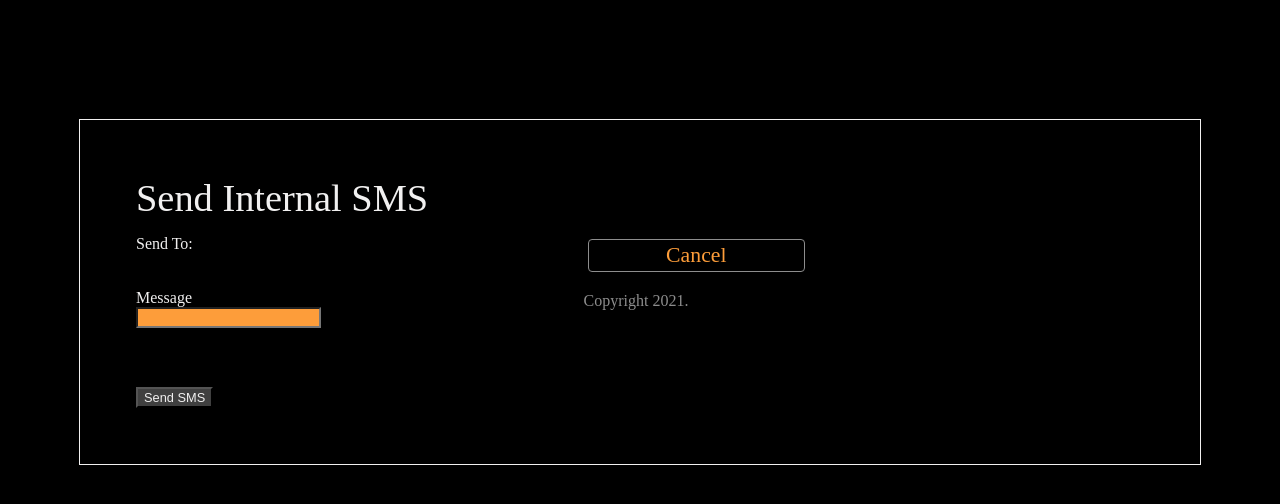
After one commit to HadleySo/LDAP-WebEdit, a Flask app: template LEdit/templates/sendSMS.html in a window 1280 px wide. The commit adds this page. Shown: the top 504 px of the page. Run offline with Flask 2, Linux system fonts and the light colour scheme; the template is opened without the code that fills it, so the values that code supplies are empty; some web fonts are replaced.

Commit message:
Adding SIP SMS UI and fixing SIP bugs

```diff
--- a/LEdit/static/CSS/base.css
+++ b/LEdit/static/CSS/base.css
@@ -23,25 +23,6 @@
     grid-template-columns: minmax(30vw, 60vw) minmax(40vw, 60vw) ;
 }
 
-.yellowButton, .blueButton {
-    color: var(--color-yellow);
-    border-style: solid;
-    border-color: var(--color-gray);
-    border-radius: 4px;
-    border-width: 1px;
-    background: transparent;
-
-    text-align: center;
-    font-family: 'ave';
-    font-size: 2vmax;
-
-    padding: 3px;
-    margin: 4px;
-    width: 15vmax;
-}
-.blueButton {
-    color: var(--color-blue);
-}
 
 /* GRID */
 
@@ -82,11 +63,11 @@ body {
 
     text-align: center;
     font-family: 'ave';
-    font-size: 2vmax;
+    font-size: 1.7vmax;
 
     padding: 3px;
     margin: 4px;
-    width: 15vmax;
+    width: 17vmax;
 }
 .blueButton {
     color: var(--color-blue);
--- /dev/null
+++ b/LEdit/static/CSS/sendSMS.css
@@ -0,0 +1,41 @@
+#title {
+    color: var(--color-white);
+    font-size: 3vmax;
+
+    margin: 0;
+}
+
+#grid-left {
+    color: var(--color-white);
+}
+#grid-right {
+    color: var(--color-white);
+}
+
+#blueText {
+    color: var(--color-blue);
+}
+#grayText {
+    color: var(--color-gray);
+}
+#whiteText {
+    color: var(--color-white);
+}
+
+#yellowField {
+    background-color: var(--color-yellow);
+    margin-bottom: 5px;
+}
+#subButton {
+    background-color: var(--color-drkgray);
+    color: var(--color-white);
+    border-radius: 0;
+    font-size: 1vmax;
+}
+
+#whiteTable {
+    color: var(--color-white);
+}
+#whiteTable tr, th, td {
+    padding: 15px;
+}
--- /dev/null
+++ b/LEdit/templates/sendSMS.html
@@ -0,0 +1,52 @@
+{% extends "base.html" %}
+
+{% block title %}
+Search
+{% endblock %}
+{% block localName %}
+    {{ localOptions['name'] }}
+{% endblock %}
+{% block CSS %}
+<link rel="stylesheet" href="static/CSS/sendSMS.css">
+{% endblock %}
+
+{% block bodyContent %}
+<div id="grid-top">
+    <p id="title">Send Internal
+        {% block localNameHeader %}
+            {{ localOptions['name'] }}
+        {% endblock %}
+        SMS
+    </p>
+</div>
+
+<div id="grid-left">
+    <form method="POST" action="/sendSMS">
+        <label>Send To:</label><br>
+
+        {% for result in roomList %}
+        <input type="radio" id="" name="dest_ext" value={{ result }}>
+        <label>{{ result }}</label><br>
+        {% endfor %}
+
+        <br>
+        <br>
+        <label>Message</label><br>
+        <input type="search" id="yellowField" name="message" required><br><br>
+        <br>
+        <br>
+        <input type="submit" id="subButton" name="submitForm" value="Send SMS">
+    </form>
+
+</div>
+
+<div id="grid-right">
+    <form method="POST" action="/">
+        <button class="yellowButton" value="cancelSMS" name="cancelSMS">Cancel</button>
+    </form>
+
+    <p id="grayText">
+        Copyright 2021. <br>
+    </p>
+</div>
+{% endblock %}
--- a/data/config.txt
+++ b/data/config.txt
@@ -8,3 +8,8 @@ searchbasetwo-name = PhoneBook Two
 [CREDENTIALS]
 dn = dc=example,dc=com
 pw = passwordishere
+
+[SIPTXT]
+port = 5060
+systemname = INTERNAL-PBX
+systemdomain = downtonabbey.com
```
Also changed, not shown: LEdit/appActions/sendMessage.py (+60 -9 lines), LEdit/templates/index.html (+7 -4 lines), LEdit/views.py (+35 -0 lines), data/extMap.txt (added, +7 -0 lines).
